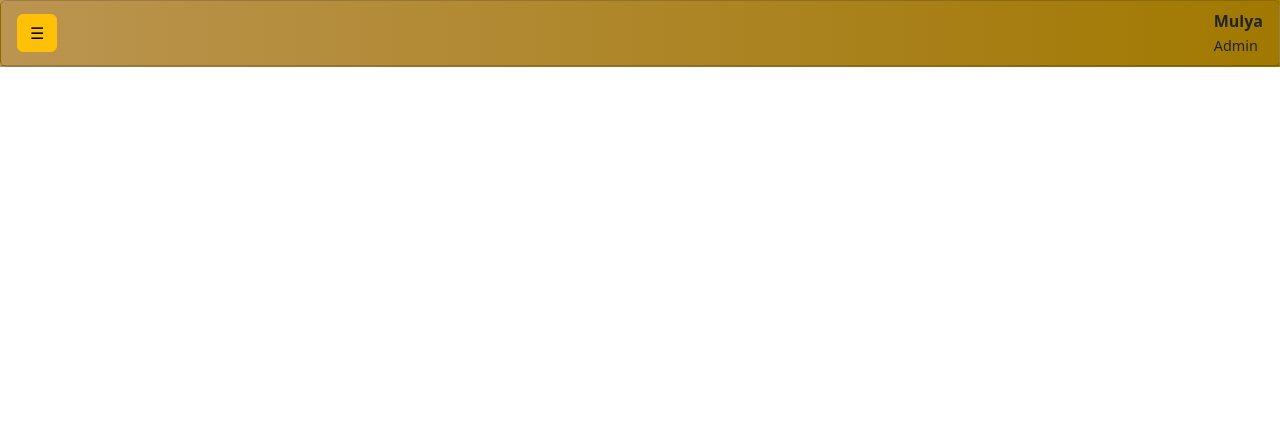
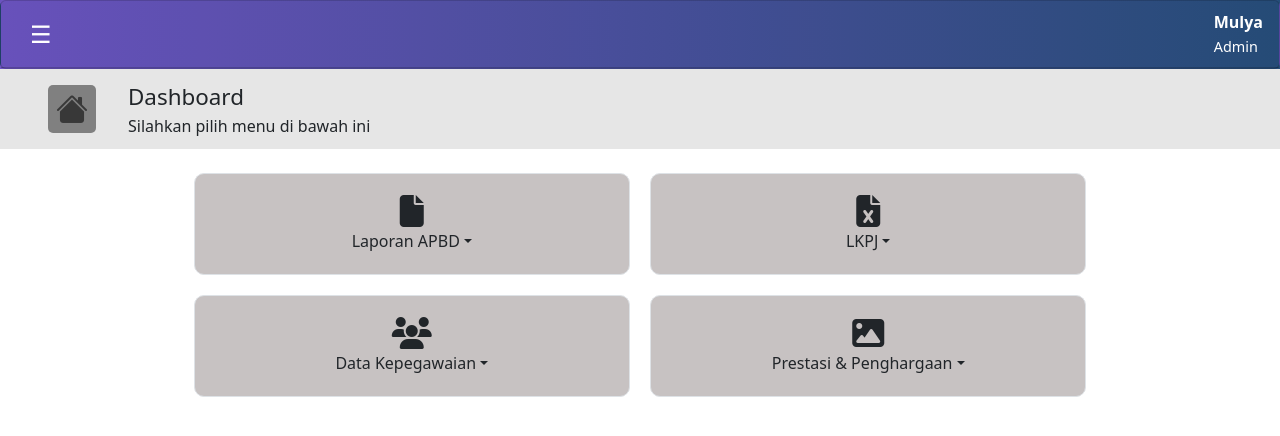
Before and after one commit to mlyrmdhnn/adbang, a Vue app in the folder adbang-ui/: page /adbang/home in a window 1280 px wide. Shown: the top 436 px of the page. Built offline with nearby package versions, Linux system fonts and the light colour scheme.

Commit message:
adbang home page update

```diff
--- a/adbang-ui/index.html
+++ b/adbang-ui/index.html
@@ -1,16 +1,33 @@
-<!DOCTYPE html>
+<!doctype html>
 <html lang="">
   <head>
-    <meta charset="UTF-8">
-    <link rel="icon" href="/favicon.ico">
-    <meta name="viewport" content="width=device-width, initial-scale=1.0">
-    <link rel="stylesheet" href="https://cdn.jsdelivr.net/npm/bootstrap-icons/font/bootstrap-icons.css">
-    <link href="https://cdn.jsdelivr.net/npm/bootstrap@5.3.3/dist/css/bootstrap.min.css" rel="stylesheet" integrity="sha384-QWTKZyjpPEjISv5WaRU9OFeRpok6YctnYmDr5pNlyT2bRjXh0JMhjY6hW+ALEwIH" crossorigin="anonymous">
+    <meta charset="UTF-8" />
+    <link rel="icon" href="/favicon.ico" />
+    <meta name="viewport" content="width=device-width, initial-scale=1.0" />
+    <link
+      rel="stylesheet"
+      href="https://cdn.jsdelivr.net/npm/bootstrap-icons/font/bootstrap-icons.css"
+    />
+    <link
+      href="https://cdn.jsdelivr.net/npm/bootstrap@5.3.3/dist/css/bootstrap.min.css"
+      rel="stylesheet"
+      integrity="sha384-QWTKZyjpPEjISv5WaRU9OFeRpok6YctnYmDr5pNlyT2bRjXh0JMhjY6hW+ALEwIH"
+      crossorigin="anonymous"
+    />
+    <link
+      rel="stylesheet"
+      href="https://cdnjs.cloudflare.com/ajax/libs/font-awesome/6.5.1/css/all.min.css"
+    />
+
     <title>Vi</title>
   </head>
   <body>
     <div id="app"></div>
     <script type="module" src="/src/main.js"></script>
-    <script src="https://cdn.jsdelivr.net/npm/bootstrap@5.3.3/dist/js/bootstrap.bundle.min.js" integrity="sha384-YvpcrYf0tY3lHB60NNkmXc5s9fDVZLESaAA55NDzOxhy9GkcIdslK1eN7N6jIeHz" crossorigin="anonymous"></script>
+    <script
+      src="https://cdn.jsdelivr.net/npm/bootstrap@5.3.3/dist/js/bootstrap.bundle.min.js"
+      integrity="sha384-YvpcrYf0tY3lHB60NNkmXc5s9fDVZLESaAA55NDzOxhy9GkcIdslK1eN7N6jIeHz"
+      crossorigin="anonymous"
+    ></script>
   </body>
 </html>
--- /dev/null
+++ b/adbang-ui/src/components/DropdownButton.vue
@@ -0,0 +1,34 @@
+<template>
+  <div class="dropdown d-inline-block w-100">
+    <button
+      type="button"
+      class="font-icon-wrapper dropdown-toggle btn btn-focus w-100"
+      data-bs-toggle="dropdown"
+      aria-haspopup="true"
+      aria-expanded="false"
+      style="font-size: 12pt; padding: 20px 0"
+    >
+      <i :class="iconClass" style="font-size: 2rem"></i>
+      <!-- Dynamic icon -->
+      <br />
+      {{ title }}
+    </button>
+    <ul class="dropdown-menu w-100">
+      <li v-for="(item, index) in menuList" :key="index">
+        <a :href="item.link" class="dropdown-item">{{ item.text }}</a>
+      </li>
+    </ul>
+  </div>
+</template>
+
+<script setup>
+import { defineProps } from 'vue'
+
+const props = defineProps({
+  title: String, // Judul button dropdown
+  iconClass: String, // Kelas ikon (FontAwesome)
+  menuList: Array, // Daftar menu dropdown
+})
+</script>
+
+<style scoped></style>
--- a/adbang-ui/src/components/NavAndSide.vue
+++ b/adbang-ui/src/components/NavAndSide.vue
@@ -4,7 +4,7 @@
     <div class="card">
       <div class="card-header">
         <button
-          class="btn btn-warning"
+          class="btn hamburger"
           type="button"
           data-bs-toggle="offcanvas"
           data-bs-target="#sidebarMenu"
@@ -22,20 +22,124 @@
     </div>
     <div class="offcanvas-body">
       <ul class="list-group">
-        <li class="list-group-item bg-dark text-white">
-          <a href="#" class="text-white text-decoration-none">Home</a>
-        </li>
-        <li class="list-group-item bg-dark text-white">
-          <a href="#" class="text-white text-decoration-none">About</a>
-        </li>
-        <li class="list-group-item bg-dark text-white">
-          <a href="#" class="text-white text-decoration-none">Contact</a>
-        </li>
+        <span class="dropdown-toggle" data-bs-toggle="dropdown">
+          <i class="bi bi-house"></i> Home
+        </span>
+        <ul class="dropdown-menu">
+          <li><router-link class="dropdown-item" to="">Dashboard</router-link></li>
+          <li><hr class="dropdown-divider" /></li>
+          <li><router-link class="dropdown-item" to="">Belanja Daerah</router-link></li>
+          <li><hr class="dropdown-divider" /></li>
+          <li><router-link class="dropdown-item" to="">Pendapatan Daerah</router-link></li>
+        </ul>
+      </ul>
+      <ul class="list-group">
+        <span class="dropdown-toggle" data-bs-toggle="dropdown">
+          <i class="bi bi-file-earmark"></i> Laporan APBD
+        </span>
+        <ul class="dropdown-menu">
+          <li><router-link class="dropdown-item" to="">Master Data</router-link></li>
+          <li><hr class="dropdown-divider" /></li>
+          <li><router-link class="dropdown-item" to="">Anggaran Kas</router-link></li>
+          <li><hr class="dropdown-divider" /></li>
+          <li><router-link class="dropdown-item" to="">Mengisi Laporan</router-link></li>
+          <li><hr class="dropdown-divider" /></li>
+          <li><router-link class="dropdown-item" to="">Laporan Bulanan</router-link></li>
+          <li><hr class="dropdown-divider" /></li>
+          <li><router-link class="dropdown-item" to="">Grafik</router-link></li>
+        </ul>
+      </ul>
+      <ul class="list-group">
+        <span class="dropdown-toggle" data-bs-toggle="dropdown">
+          <i class="bi bi-file-earmark-text"></i> LKPJ
+        </span>
+        <ul class="dropdown-menu">
+          <li><router-link class="dropdown-item" to="">Kebijaksanaan Strategis</router-link></li>
+          <li><hr class="dropdown-divider" /></li>
+          <li><router-link class="dropdown-item" to="">Tindak Lanjut Rekomendasi</router-link></li>
+        </ul>
+      </ul>
+      <ul class="list-group">
+        <span class="dropdown-toggle" data-bs-toggle="dropdown">
+          <i class="bi bi-person-lines-fill"></i> Data Kepegawaian
+        </span>
+        <ul class="dropdown-menu">
+          <li><router-link class="dropdown-item" to="">Data ASN</router-link></li>
+          <li><hr class="dropdown-divider" /></li>
+          <li><router-link class="dropdown-item" to="">Data Non ASN</router-link></li>
+        </ul>
+      </ul>
+      <ul class="list-group">
+        <span class="dropdown-toggle" data-bs-toggle="dropdown">
+          <i class="bi bi-trophy-fill"></i> Prestasi Penghargaan
+        </span>
+        <ul class="dropdown-menu">
+          <li><router-link class="dropdown-item" to="">Data Prestasi</router-link></li>
+          <li><hr class="dropdown-divider" /></li>
+          <li><router-link class="dropdown-item" to="">Data Penghargaan</router-link></li>
+          <li><hr class="dropdown-divider" /></li>
+          <li><router-link class="dropdown-item" to="">Laporan ( Output )</router-link></li>
+        </ul>
       </ul>
     </div>
   </div>
 </template>
 <style scoped>
+.bi-house,
+.bi-file-earmark,
+.bi-file-earmark-text,
+.bi-person-lines-fill,
+.bi-trophy-fill {
+  color: gray;
+  font-size: 2rem;
+}
+
+.hamburger {
+  font-size: 1.5rem;
+}
+
+.name,
+.role,
+.hamburger {
+  color: white;
+}
+
+li {
+  background-color: transparent !important;
+  padding: 0;
+  margin-left: 1rem;
+}
+
+.dropdown-menu {
+  background-color: #343a40 !important;
+  border: none;
+  /* transition: opacity 0.5s ease; */
+}
+
+.dropdown-item {
+  background-color: transparent !important;
+  width: 100%;
+  display: block;
+  padding: 10px 15px;
+  color: white; /* Ubah warna teks jika perlu */
+  transition:
+    background-color 0.2s ease-in-out,
+    transform 0.2s ease-in-out;
+}
+
+.dropdown-item:hover,
+.dropdown-item:focus {
+  background-color: rgba(255, 255, 255, 0.1) !important; /* Warna hover */
+  transform: scale(1.05);
+}
+
+.dropdown-toggle {
+  margin-top: 1rem;
+  /* border: 1px solid black; */
+  width: max-content;
+  cursor: pointer;
+}
+
 .offcanvas {
   transition: transform 0.2s ease-in-out;
   width: 300px;
@@ -43,7 +147,7 @@
 
 .card {
   display: flex;
-  background: linear-gradient(to right, #c09853, #a67c00);
+  background: linear-gradient(to right, #6b53c0, #264d79);
 }
 
 .card-header {
@@ -53,7 +157,7 @@
 }
 
 nav {
-  background: linear-gradient(to right, #c09853, #a67c00);
+  background: linear-gradient(to right, #6b53c0, #264d79);
 }
 
 .name {
@@ -64,4 +168,9 @@ nav {
 .role {
   font-size: 90%;
 }
+
+.link {
+  color: inherit;
+  text-decoration: none;
+}
 </style>
--- a/adbang-ui/src/views/AdbangHome.vue
+++ b/adbang-ui/src/views/AdbangHome.vue
@@ -1,10 +1,134 @@
 <script setup>
-import NavAndSide from '@/components/NavAndSide.vue';
-
+import DropdownButton from '@/components/DropdownButton.vue'
+const apbd = [
+  { text: 'Master Data', link: '#' },
+  { text: 'Mengisi Laporan', link: '#' },
+  { text: 'Laporan Grafik', link: '#' },
+  { text: 'Laporan Bulanan', link: '#' },
+]
+const lkpj = [
+  { text: 'Kebijakan Strategis', link: '#' },
+  { text: 'Tindak Lanjut Rekomendasi', link: '#' },
+]
+const kepegawaian = [
+  { text: 'Data ASN', link: '#' },
+  { text: 'Data Non ASN', link: '#' },
+]
+const prestasi = [
+  { text: 'Data Prestasi', link: '#' },
+  { text: 'Data Penghargaan', link: '#' },
+]
 </script>
 <template>
-<NavAndSide></NavAndSide>
+  <NavAndSide></NavAndSide>
+  <div class="content">
+    <section class="content-header">
+      <section class="house"><i class="bi bi-house-fill"></i></section>
+      <section class="text">
+        <span class="text-1">Dashboard</span><span>Silahkan pilih menu di bawah ini</span>
+      </section>
+    </section>
+  </div>
+  <div class="container mt-4">
+    <div class="grid-container">
+      <DropdownButton
+        class="border"
+        title="Laporan APBD"
+        iconClass="fa fa-fw fa-file icon-gradient bg-warm-flame"
+        :menuList="apbd"
+      ></DropdownButton>
+      <DropdownButton
+        class="border"
+        title="LKPJ"
+        iconClass="fa fa-fw fa-file-excel icon-gradient bg-happy-itmeo"
+        :menuList="lkpj"
+      ></DropdownButton>
+      <DropdownButton
+        class="border"
+        title="Data Kepegawaian"
+        iconClass="fa fa-fw fa-users icon-gradient bg-malibu-beach"
+        :menuList="kepegawaian"
+      ></DropdownButton>
+      <DropdownButton
+        class="border"
+        title="Prestasi & Penghargaan"
+        iconClass="fa fa-fw fa-image icon-gradient bg-love-kiss"
+        :menuList="prestasi"
+      ></DropdownButton>
+    </div>
+  </div>
 </template>
+
 <style scoped>
+.border {
+  background-color: rgb(199, 194, 194);
+  border-radius: 10px;
+}
+.border:hover {
+  background-color: blue;
+}
+.container {
+  display: flex;
+  justify-content: center; /* Agar tombol tetap di tengah */
+  align-items: center;
+}
 
+.grid-container {
+  display: grid;
+  grid-template-columns: repeat(2, 1fr); /* 2 kolom */
+  grid-template-rows: repeat(2, 1fr); /* 2 baris */
+  gap: 20px; /* Jarak antar tombol */
+  width: 80%; /* Ubah sesuai kebutuhan */
+}
+
+.grid-container button {
+  height: 100%; /* Supaya semua button mengisi area grid */
+}
+.text-1 {
+  font-size: 1.4rem;
+}
+
+.main-content {
+  border: 1px solid black;
+  flex-wrap: wrap;
+}
+
+.house {
+  display: flex;
+  justify-content: center;
+  align-items: center;
+  /* background-color: red; */
+  height: 3rem;
+  width: 3rem;
+  margin-left: 3rem;
+  background-color: gray;
+  border-radius: 5px;
+}
+
+.text {
+  margin-left: 2rem;
+}
+.bi-house-fill {
+  color: rgb(56, 56, 56);
+  font-size: 2rem;
+}
+
+.text span {
+  display: block;
+}
+
+.content {
+  display: flex;
+  /* border: 1px solid black; */
+}
+
+.content-header {
+  width: 100vw;
+  /* border: 1px solid red; */
+  display: flex;
+  /* justify-content: center; */
+  align-items: center;
+  background-color: rgb(230, 230, 230);
+  height: 5rem;
+}
 </style>
--- /dev/null
+++ b/package.json
@@ -0,0 +1,6 @@
+{
+  "dependencies": {
+    "bootstrap-icons": "^1.11.3",
+    "vue-router": "^4.5.0"
+  }
+}
```
Also changed, not shown: 1 other file (tests, documents, lock files or other folders).
